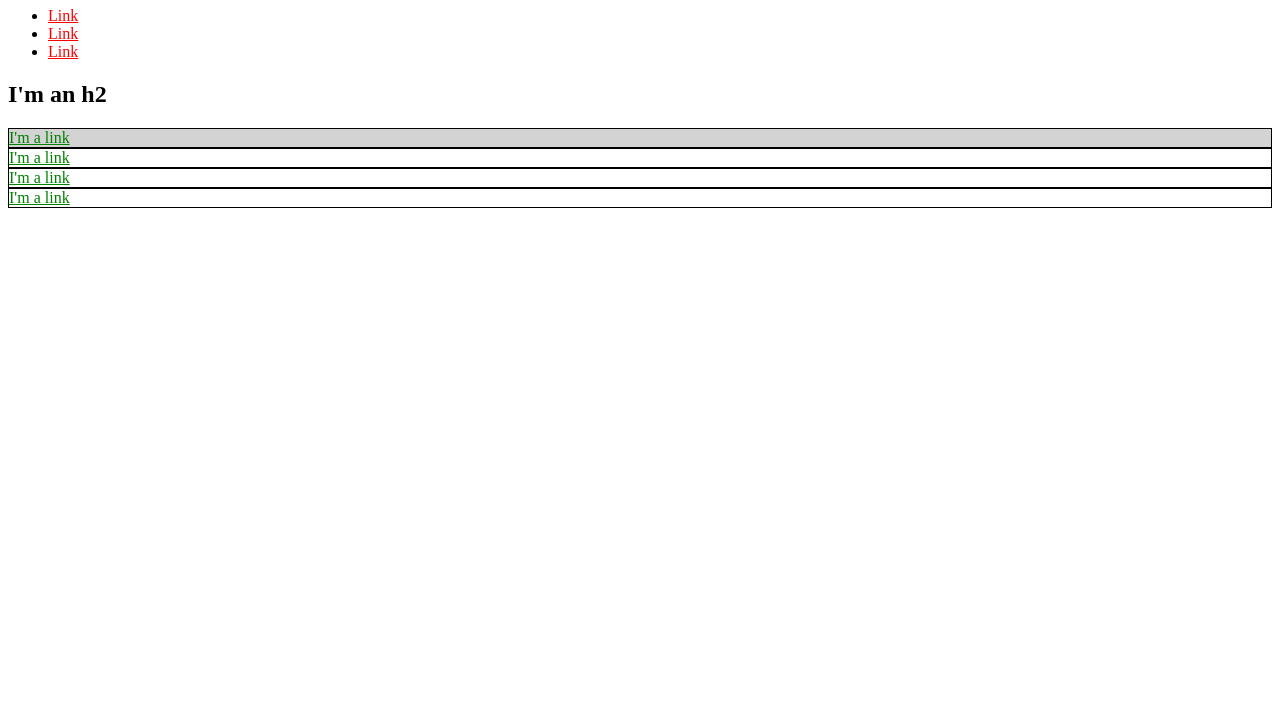
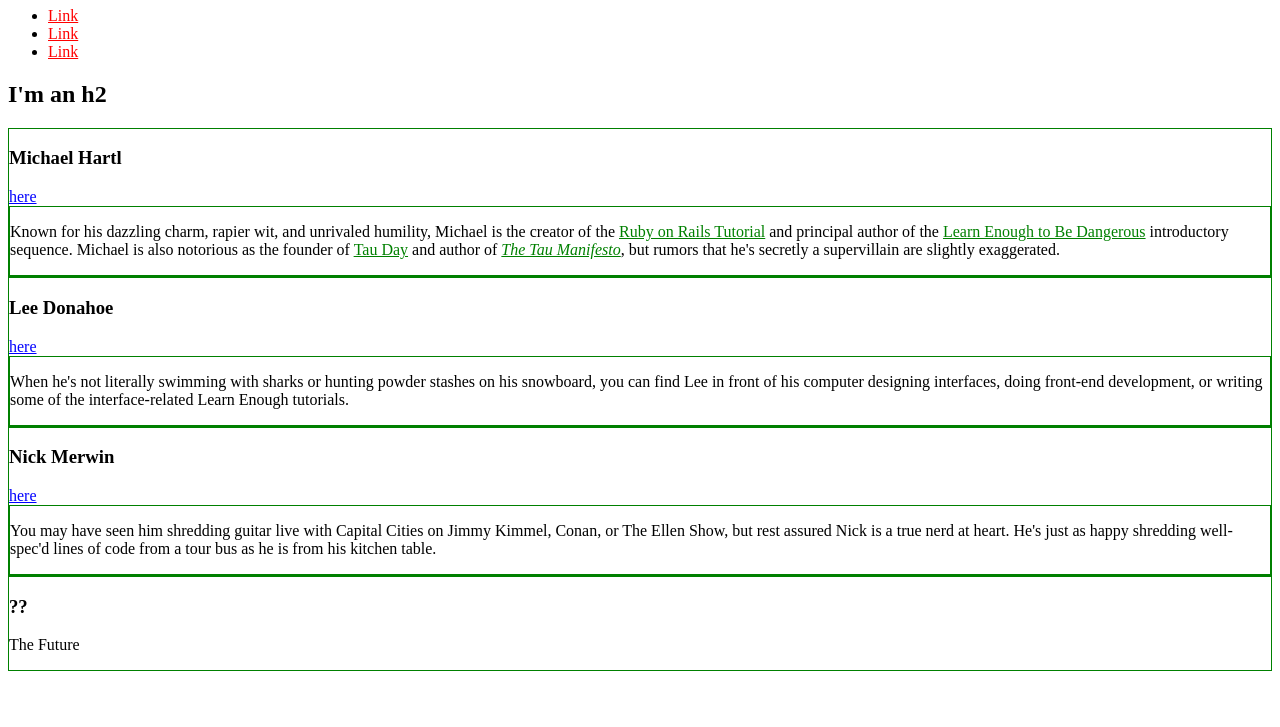
Before and after one commit to NeilPHughes/neilphughes.github.io, a plain HTML site: page index.html in a window 1280 px wide. Shown: the part 73-800 px from the top of the page. Drawn offline with Linux system fonts and the light colour scheme.

Commit message:
How to be a good styling citizen

```diff
--- a/index.html
+++ b/index.html
@@ -1,32 +1,38 @@
 <!DOCTYPE html>
+<html>
+  <head>
 
-<html>
+    <title>Test Page: Don't Panic</title>
 
-  <head>
-    <title>Test Page: Don't Panic</title>
     <meta charset="utf-8">
+
     <style>
+      /* GLOBAL STYLES */
       a {
         color: red;
       }
-      #exec-bio {
-      background-color: lightgray;
+      div {
+      border: 1px solid green;
       }
-      .bio-box {
-      border: 1px solid black;
+
+
+      /* SOCIAL STYLES */
+      .social-link {
+        color: blue;
       }
-      .bio-box a {
-      color: green;
+
+      /* BIO STYLES */
+      .bio-copy a {
+        color: green;
       }
-      .bio-box a {
-      color: green;
-      }
+
     </style>
+
   </head>
 
   <body>
 
-    <h1>I'm an h1</h1>
+    <h1 class="social-link">I'm an h1</h1>
 
     <ul>
 
@@ -46,22 +52,69 @@
 
     <h2>I'm an h2</h2>
 
-    <div id="exec-bio" class="bio-box">
-      <a href="https://example.com/">I'm a link</a>
+    <div class="bio-box">
+
+      <h3>Michael Hartl</h3>
+
+      <a href="https://twitter.com/mhartl" class="social-link">here</a>
+        <div class="bio-copy">
+
+      <p>
+        Known for his dazzling charm, rapier wit, and unrivaled humility,
+        Michael is the creator of the
+        <a href="https://www.railstutorial.org/">Ruby on Rails
+        Tutorial</a> and principal author of the
+        <a href="https://learnenough.com/">
+        Learn Enough to Be Dangerous</a> introductory sequence. Michael
+        is also notorious as the founder of
+        <a href="http://tauday.com/">Tau Day</a> and author of
+        <a href="http://tauday.com/tau-manifesto"><em>The Tau
+        Manifesto</em></a>, but rumors that he's secretly a supervillain
+        are slightly exaggerated.
+      </p>
+      </div>
     </div>
 
     <div class="bio-box">
-      <a href="https://example.com/">I'm a link</a>
+
+      <h3>Lee Donahoe</h3>
+
+      <a href="https://twitter.com/leedonahoe" class="social-link">here</a>
+        <div class="bio-copy">
+
+      <p>
+        When he's not literally swimming with sharks or hunting powder stashes on
+        his snowboard, you can find Lee in front of his computer designing
+        interfaces, doing front-end development, or writing some of the
+        interface-related Learn Enough tutorials.
+      </p>
+      </div>
     </div>
 
     <div class="bio-box">
-      <a href="https://example.com/">I'm a link</a>
+
+      <h3>Nick Merwin</h3>
+
+      <a href="https://twitter.com/nickmerwin" class="social-link">here</a>
+        <div class="bio-copy">
+
+      <p>
+        You may have seen him shredding guitar live with Capital Cities on Jimmy
+        Kimmel, Conan, or The Ellen Show, but rest assured Nick is a true nerd at
+        heart. He's just as happy shredding well-spec'd lines of code from a tour
+        bus as he is from his kitchen table.
+      </p>
+      </div>
     </div>
 
     <div class="bio-box">
-      <a href="https://example.com/">I'm a link</a>
+
+      <h3>??</h3>
+
+      <p>
+        The Future
+      </p>
+
     </div>
-
   </body>
-
 </html>
```
